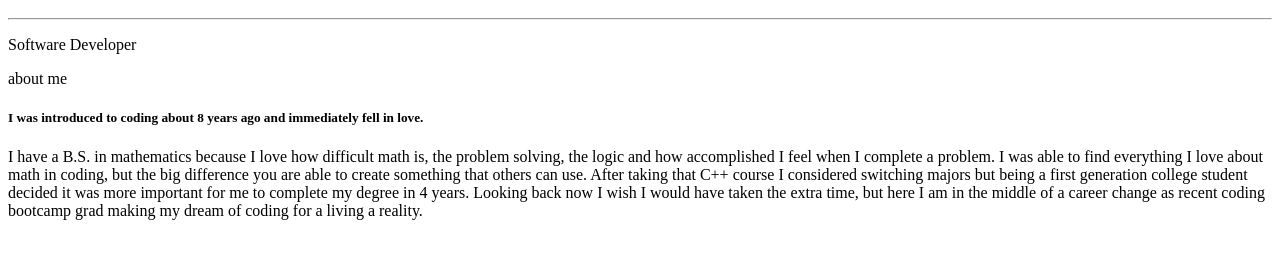
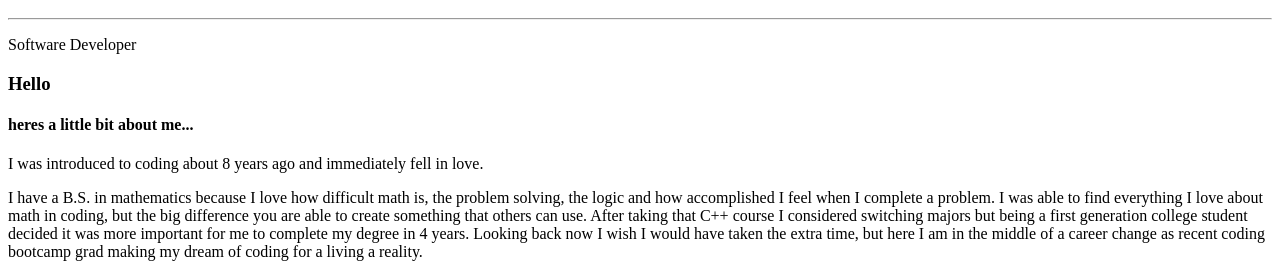
Before and after one commit to Jazzmine-Jimenez/portfolio-v2, a React app: page / in a window 1280 px wide. Shown: the part 454-717 px from the top of the page. Built offline with nearby package versions, Linux system fonts and the light colour scheme; the HTML template or start-up script is replaced by a standard one.

Commit message:
structure of about me set up

```diff
--- a/src/home.jsx
+++ b/src/home.jsx
@@ -49,8 +49,9 @@ export default function Home () {
           </div>
         </div>
         <div className="col-7">
-          <p>about me</p>
-          <h5>I was introduced to coding about 8 years ago and immediately fell in love.</h5>
+          <h3>Hello</h3>
+          <h4>heres a little bit about me...</h4>
+          <p>I was introduced to coding about 8 years ago and immediately fell in love.</p>
           <p> I have a B.S. in mathematics because I love how difficult math is, the problem solving,
             the logic and how accomplished I feel when I complete a problem.
             I was able to find everything I love about math in coding,
```
Also changed, not shown: 2 other files (tests, documents, lock files or other folders).
